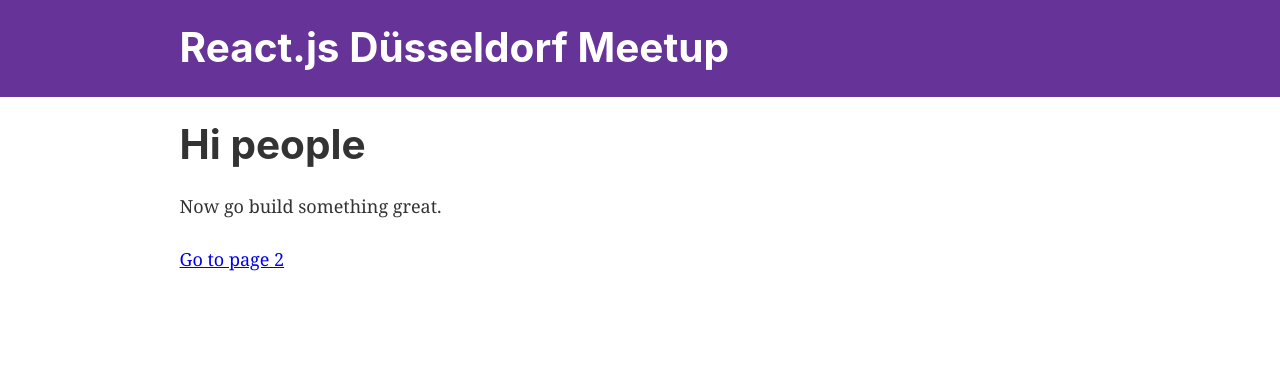
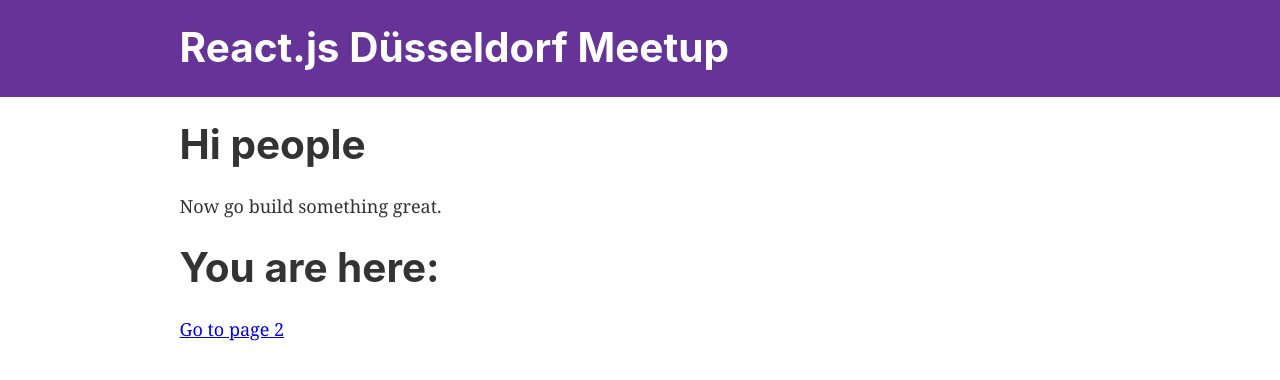
Before and after one commit to Fruetel/react-dusseldorf-meetup, a Gatsby site: page / in a window 1280 px wide. Built offline with nearby package versions, Linux system fonts and the light colour scheme; Gatsby itself is replaced by a stand-in of ours.

Commit message:
Add empty map component

```diff
--- /dev/null
+++ b/src/components/map.js
@@ -0,0 +1,9 @@
+import React from 'react';
+
+const Map = () => (
+  <>
+    <h1>You are here:</h1>
+  </>
+);
+
+export default Map;
--- a/src/pages/index.js
+++ b/src/pages/index.js
@@ -1,5 +1,6 @@
 import React from 'react';
 import { Link } from 'gatsby';
+import Map from '../components/map';
 
 import Layout from '../components/layout';
 
@@ -7,6 +8,7 @@
   <Layout>
     <h1>Hi people</h1>
     <p>Now go build something great.</p>
+    <Map />
     <Link to="/page-2/">Go to page 2</Link>
   </Layout>
 );
```
